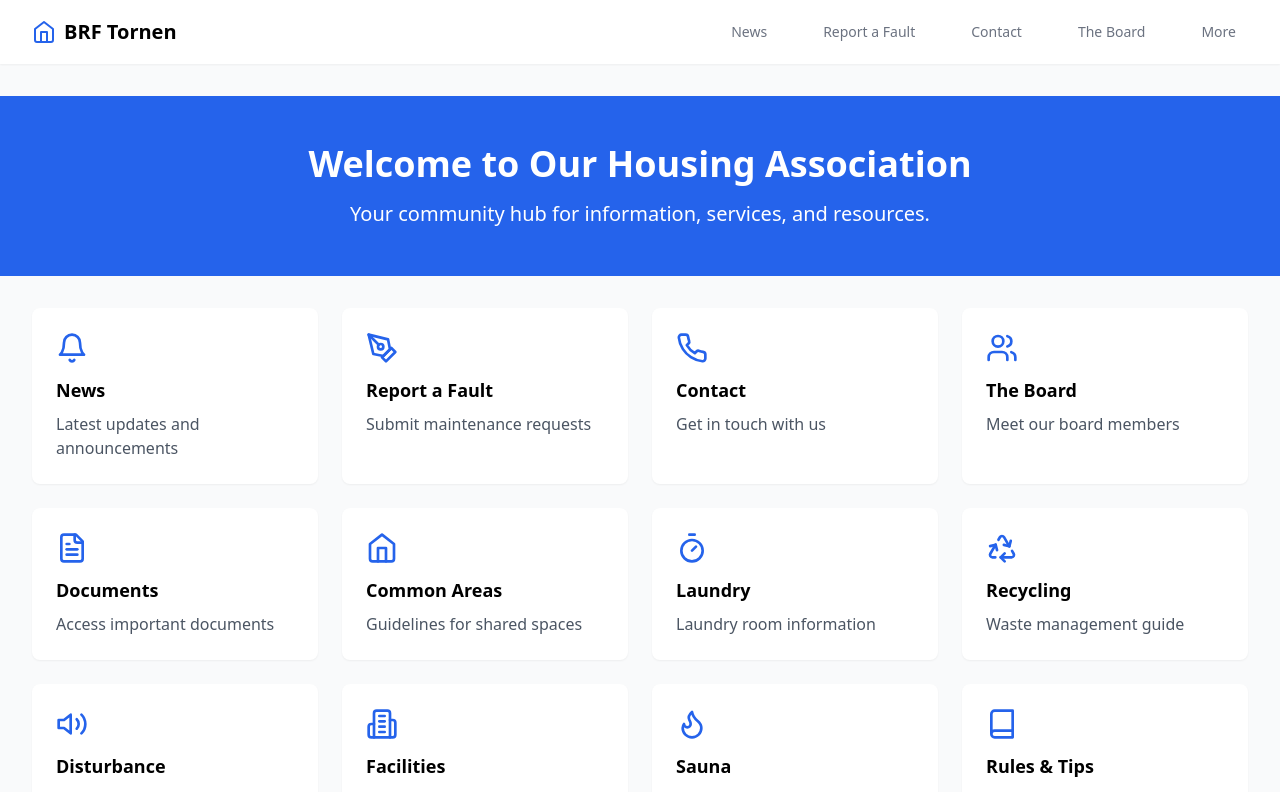
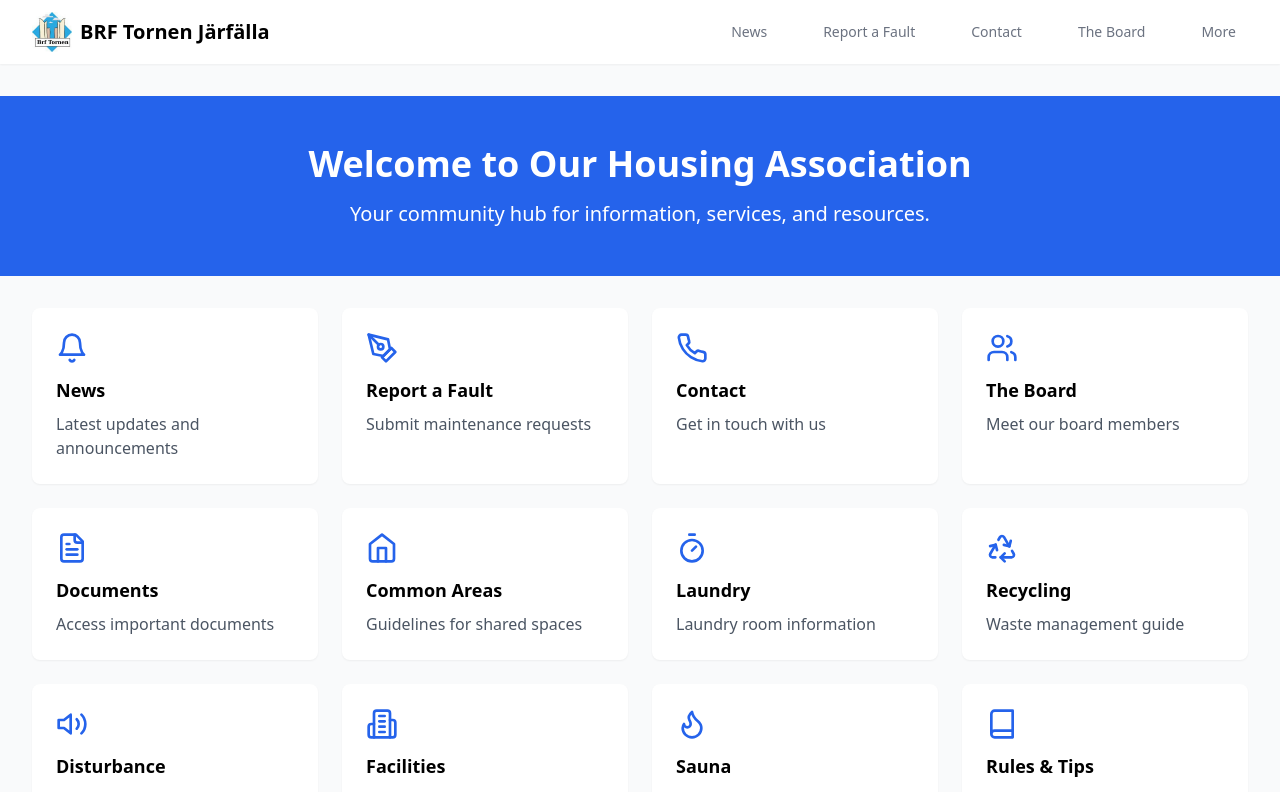
Before and after one commit to robinjac/brftornen, a React (Vite) app: page / in a window 1280 px wide. Shown: the top 792 px of the page. Built offline with nearby package versions, Linux system fonts and the light colour scheme.

Commit message:
Use brf logo

```diff
--- a/src/components/Layout.tsx
+++ b/src/components/Layout.tsx
@@ -1,6 +1,6 @@
 import React from 'react';
 import { Link, Outlet } from 'react-router-dom';
-import { Home, Menu, X } from 'lucide-react';
+import { Menu, X } from 'lucide-react';
 
 const Layout = () => {
   const [isMenuOpen, setIsMenuOpen] = React.useState(false);
@@ -33,8 +33,9 @@ const Layout = () => {
         <div className="max-w-7xl mx-auto px-4 sm:px-6 lg:px-8">
           <div className="flex justify-between items-center h-16">
             <Link to="/" className="flex items-center space-x-2">
-              <Home className="h-6 w-6 text-blue-600" />
-              <span className="font-semibold text-xl">BRF Tornen</span>
+              <div className="bg-[url('/brftornen-logga.jpg')] bg-cover h-10 w-10"></div>
+              {/* <Home className="h-6 w-6 text-blue-600" /> */}
+              <span className="font-semibold text-xl">BRF Tornen Järfälla</span>
             </Link>
 
             {/* Mobile menu button */}
```
